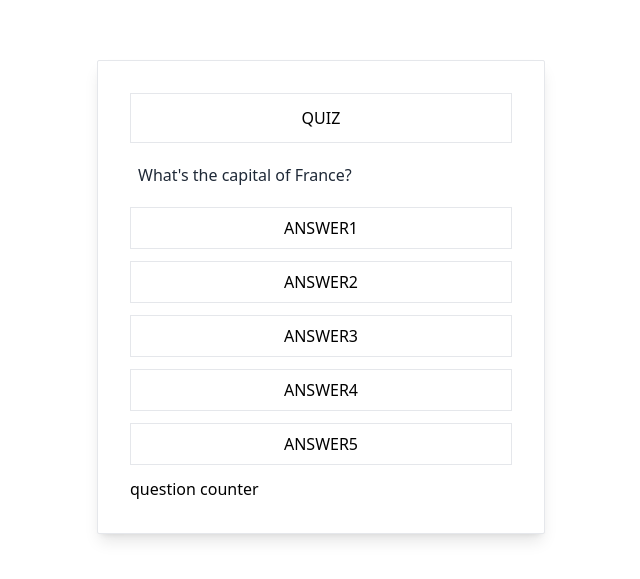
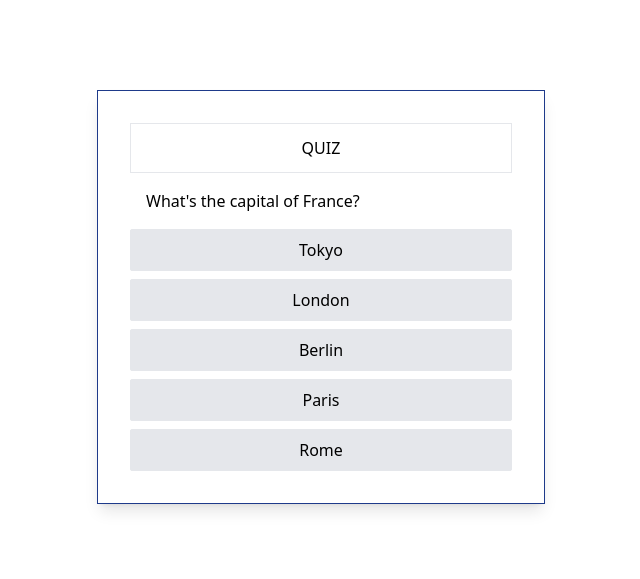
Before and after one commit to Hadise87/Quiz-app, a React (Vite) app: page / in a window 1280 px wide. Shown: the part 103-682 px from the top of the page, without its empty margins (319-959 px from the left). Built offline with nearby package versions, Linux system fonts and the light colour scheme.

Commit message:
Add dynamic answer options

```diff
--- /dev/null
+++ b/src/Components/Answer/Answer.tsx
@@ -0,0 +1,35 @@
+/** @format */
+
+import React from "react";
+
+export const Answer = ({
+  answerText,
+  index,
+  handleAnswerClick,
+  selectedAnswer,
+  // isSelected, ??
+  isCorrect,
+}) => {
+  const isSelected = selectedAnswer === index;
+  const shouldShowGreen = isCorrect && selectedAnswer !== null;
+
+  return (
+    <button
+      onClick={() => handleAnswerClick(index)}
+      disabled={selectedAnswer != null}
+      className={`border p-2 flex bg-gray-100 flex-col justify-center items-center rounded-sm ${
+        selectedAnswer !== null
+          ? isSelected
+            ? isCorrect
+              ? "bg-green-400"
+              : "bg-red-500"
+            : shouldShowGreen
+            ? "bg-green-400"
+            : "bg-gray-200"
+          : "bg-gray-200 hover:bg-gray-300"
+      }`}
+    >
+      {answerText}
+    </button>
+  );
+};
--- a/src/Components/Answers/Answers.tsx
+++ /dev/null
@@ -1,5 +0,0 @@
-import React from "react";
-
-export const Answers = () => {
-  return <div>Answers</div>;
-};
--- a/src/Components/Quiz/Quiz.tsx
+++ b/src/Components/Quiz/Quiz.tsx
@@ -3,36 +3,41 @@
 import React, { useState } from "react";
 import { Header } from "../Header/Header";
 import { questions } from "../../data/questions";
+import { Answer } from "../Answer/Answer";
 
 export const Quiz = () => {
   const [currentQuestion, setCurrentQuestion] = useState(0);
-  const [selectedAnswer, setSelectedAnswer] = useState();
+  const [selectedAnswer, setSelectedAnswer] = useState<number | null>(null);
   const [isCorrect, setIsCorrect] = useState<boolean | null>(null);
 
   const question = questions[currentQuestion];
   console.log(question);
 
+  const handleAnswerClick = (index: Number, correct: Boolean) => {
+    setSelectedAnswer(index);
+    // way of writing the setiscorrect property
+    setIsCorrect(question.answerOptions[index].isCorrect);
+  };
+
   return (
     <div className="flex justify-center items-center h-screen">
-      <div className=" bg-white border border-gray-200 p-8 rounded-sm shadow-lg w-full max-w-md flex flex-col justify-center gap-3">
+      <div className="max-w-md w-full p-8 flex flex-col justify-center bg-white border border-blue-900 shadow-lg">
         <Header />
-        <div className=" text-gray-800 p-2">{question.questionText} </div>
-        <div className="border p-2 flex justify-center items-center">
-          ANSWER1
+        <div className="text-black m-2 p-2">{question.questionText}</div>
+        {/* The order of option and index is a matter? */}
+        <div className="flex flex-col gap-2">
+          {question.answerOptions.map((option, index) => (
+            // How to define and understand what to have as property here?
+            <Answer
+              key={index}
+              answerText={option.answerText}
+              handleAnswerClick={handleAnswerClick}
+              index={index}
+              selectedAnswer={selectedAnswer}
+              isCorrect={option.isCorrect}
+            />
+          ))}
         </div>
-        <div className="border p-2 flex justify-center items-center">
-          ANSWER2
-        </div>
-        <div className="border p-2 flex justify-center items-center">
-          ANSWER3
-        </div>
-        <div className="border p-2 flex justify-center items-center">
-          ANSWER4
-        </div>
-        <div className="border p-2 flex justify-center items-center">
-          ANSWER5
-        </div>
-        <div> question counter</div>
       </div>
     </div>
   );
--- a/src/data/questions.ts
+++ b/src/data/questions.ts
@@ -6,14 +6,14 @@ export const questions = [
       { answerText: "Tokyo", isCorrect: false },
       { answerText: "London", isCorrect: false },
       { answerText: "Berlin", isCorrect: false },
-      { answerText: "Paris", isCorrect: false },
+      { answerText: "Paris", isCorrect: true },
       { answerText: "Rome", isCorrect: false },
     ],
   },
   {
     questionText: `What's the capital of Japan?`,
     answerOptions: [
-      { answerText: "Tokyo", isCorrect: false },
+      { answerText: "Tokyo", isCorrect: true },
       { answerText: "London", isCorrect: false },
       { answerText: "Berlin", isCorrect: false },
       { answerText: "Paris", isCorrect: false },
```
